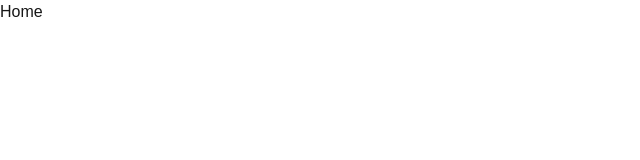
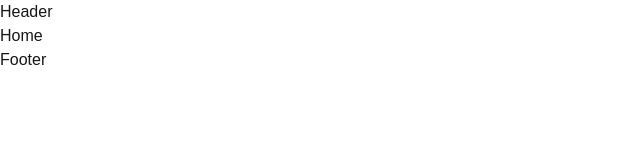
Before and after one commit to chithraksha16/tattostar, a Next.js app: page / in a window 1280 px wide. Shown: the top 160 px of the page, without its empty margins (0-640 px from the left). Built offline with nearby package versions, Linux system fonts and the light colour scheme.

Commit message:
added header and footer in layout

```diff
--- a/app/layout.tsx
+++ b/app/layout.tsx
@@ -1,6 +1,7 @@
 import type { Metadata } from "next";
 import "./globals.css";
-
+import Header from "@/components/Header";
+import Footer from "@/components/Footer";
 
 
 export const metadata: Metadata = {
@@ -17,7 +18,11 @@ export default function RootLayout({
     <html
       lang="en"
     >
-      <body>{children}</body>
+      <body>
+        <Header/>
+        {children}
+        <Footer/>
+        </body>
     </html>
   );
 }
```
